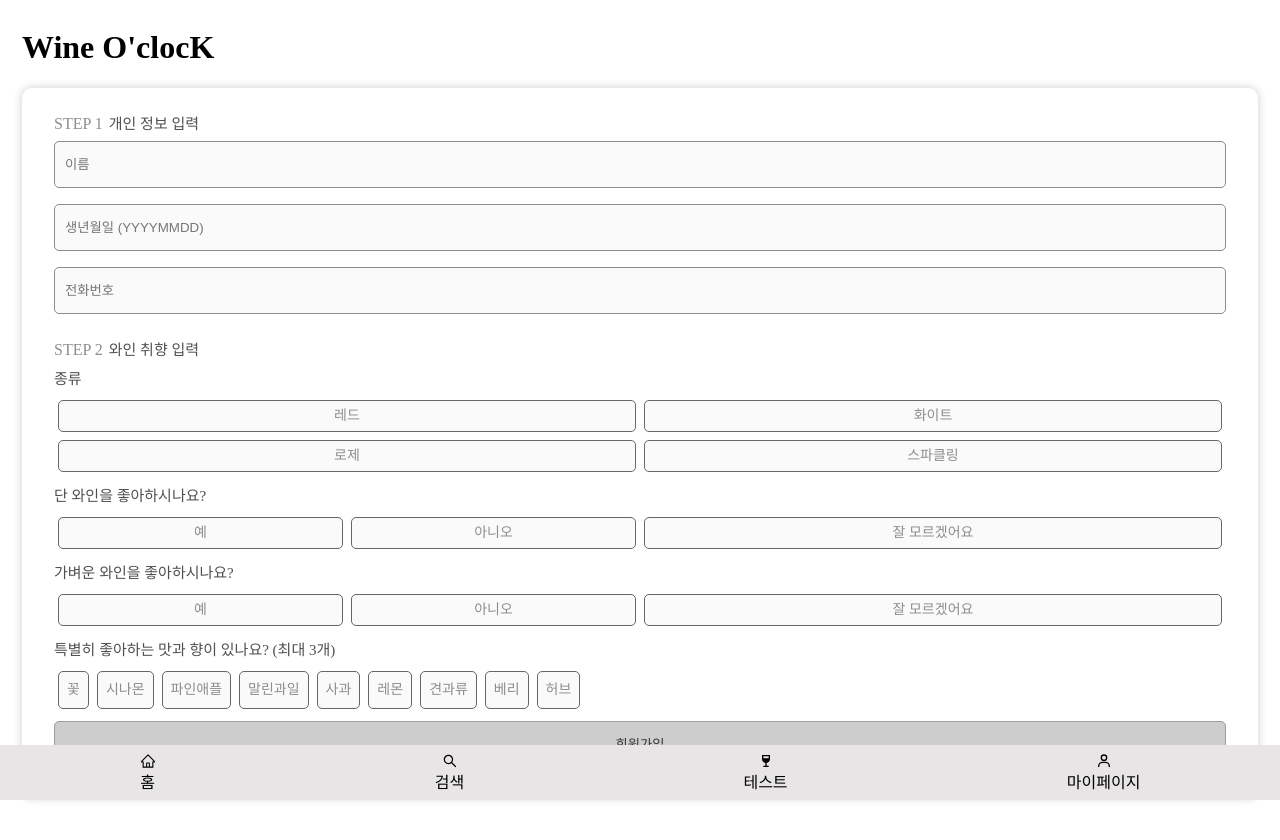
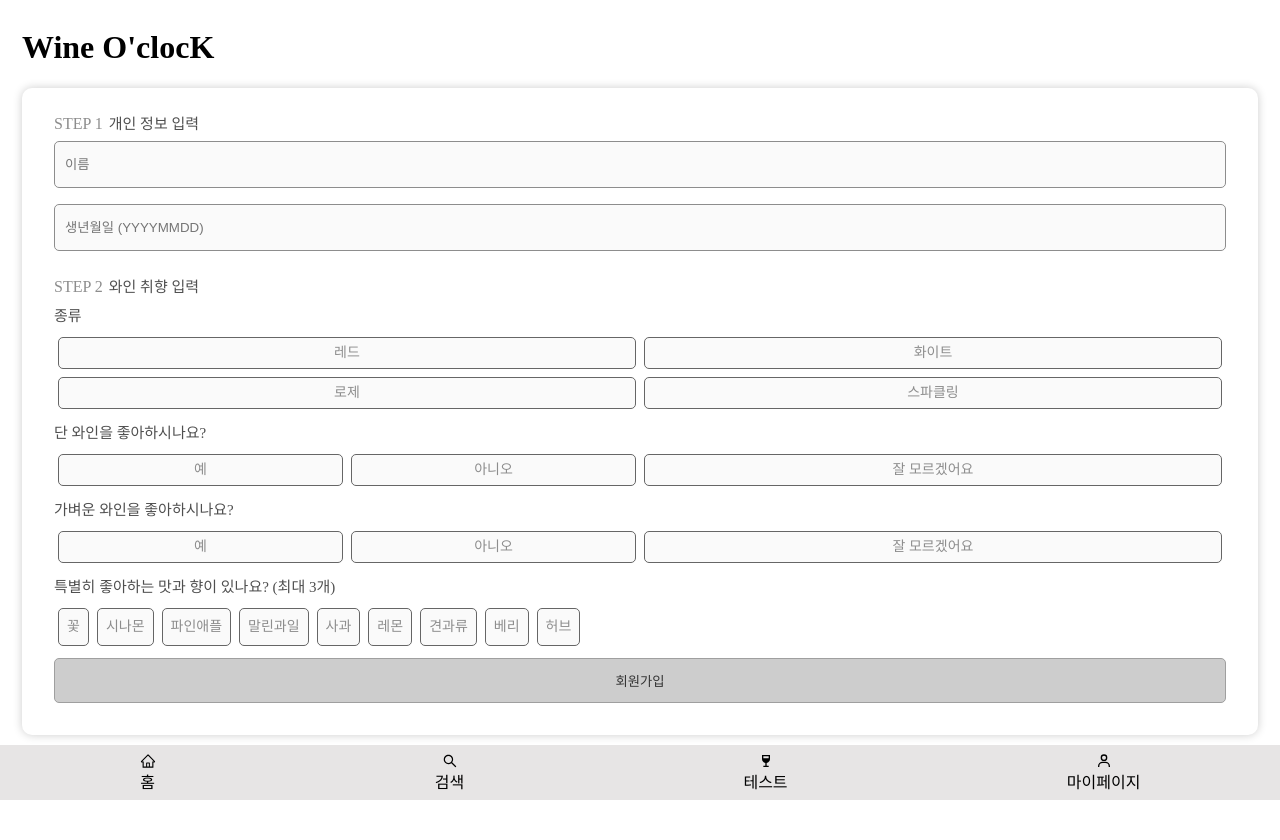
Before and after one commit to Wine-O-clocK/wine-o-clock-front, a React (Create React App) app: page /signup/detail in a window 1280 px wide. Shown: the top 840 px of the page. Built offline with nearby package versions, Linux system fonts and the light colour scheme; a web font is replaced by a local one.

Commit message:
Refactor: 회원가입 시 전화번호 입력 폼 제거

```diff
--- a/src/components/SignUpPage/SignUpDetailPage.jsx
+++ b/src/components/SignUpPage/SignUpDetailPage.jsx
@@ -1,6 +1,4 @@
-import React from 'react';
-import { useEffect } from 'react';
-import { useState } from 'react';
+import React, { useState } from 'react';
 import { useLocation } from 'react-router-dom';
 import styled from 'styled-components';
 import AromaType from './AromaType';
@@ -10,17 +8,6 @@ function SignUpDetailPage() {
   const location = useLocation();
   const [userName, setUserName] = useState('');
   const [userBirth, setUserBirth] = useState('');
-  const [userPhoneNum, setUserPhoneNum] = useState('');
-
-  useEffect(() => {
-    if (userPhoneNum.length === 11) {
-      const userPhone = userPhoneNum.replace(/(\d{3})(\d{4})(\d{4})/, '$1-$2-$3')
-      setUserPhoneNum(userPhone);
-    } else if (userPhoneNum.length === 13) {
-      const userPhone = userPhoneNum.replace(/-/g, '').replace(/(\d{3})(\d{4})(\d{4})/, '$1-$2-$3');
-      setUserPhoneNum(userPhone);
-    }
-  }, [userPhoneNum])
 
   // 와인 종류
   const wineType = [
@@ -75,7 +62,7 @@ function SignUpDetailPage() {
     }
   }
 
-  const isValid = (userName !== '' && userBirth !== '' && userBirth !== ''
+  const isValid = (userName !== '' && userBirth.length === 8
                     && checkedItems.length >= 1 && sweetRes !== null & bodyRes !== null) ? true : false;
 
   const handleSubmit = (e) => {
@@ -85,7 +72,6 @@ function SignUpDetailPage() {
       'pwd': location.state.pwd,
       'userName': userName,
       'birthday': userBirth,
-      'phone': userPhoneNum,
       'userLikeType': checkedItems,
       'userWineSweet': sweetRes,
       'userWineBody': bodyRes,
@@ -95,6 +81,7 @@ function SignUpDetailPage() {
     }
     console.log(userInfo);
   }
+
   return (
     <SignUpContainer>
       <form onSubmit={handleSubmit}>
@@ -117,13 +104,6 @@ function SignUpDetailPage() {
               placeholder='생년월일 (YYYYMMDD)'
               value={userBirth}
               onChange={(e) => setUserBirth(e.target.value)}
-              required
-            />
-            <StyledInput
-              type='text'
-              placeholder='전화번호'
-              value={userPhoneNum}
-              onChange={(e) => setUserPhoneNum(e.target.value)}
               required
             />
           </InputForm>
```
